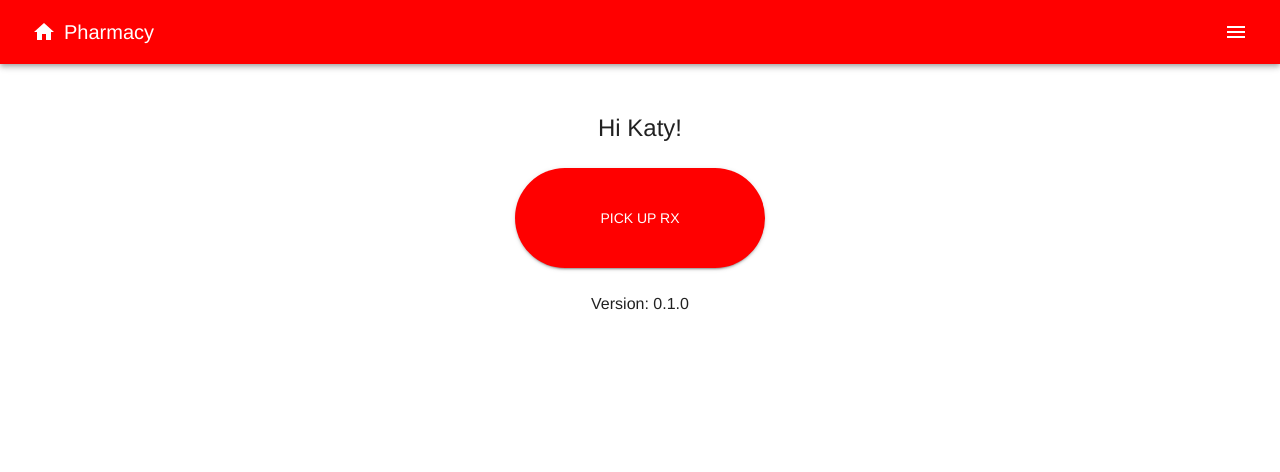
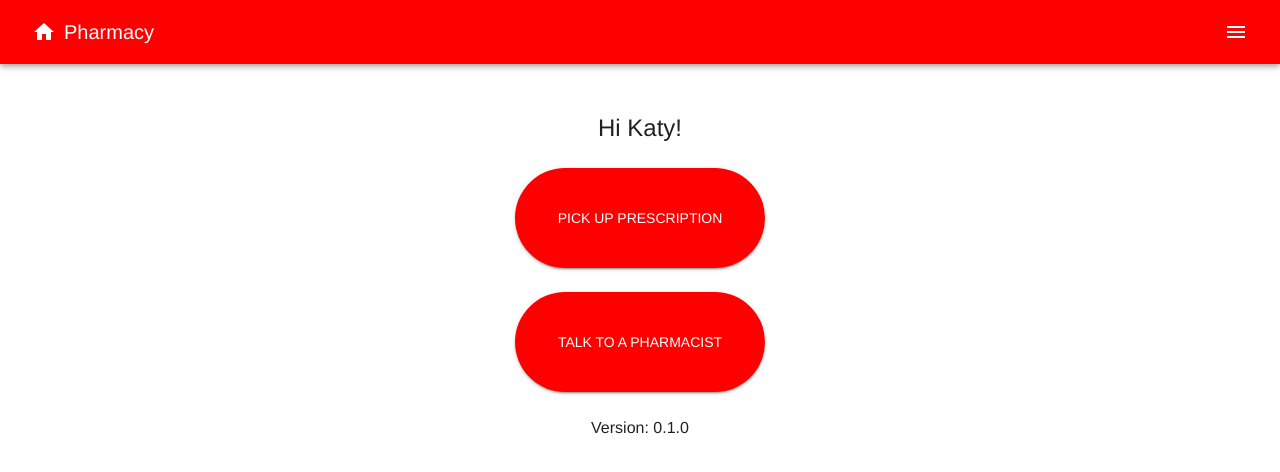
Before and after one commit to mstark5652/hackmidwest-pharma, a React app: page /#/ in a window 1280 px wide. Shown: the top 472 px of the page. Built offline with nearby package versions, Linux system fonts and the light colour scheme; no server answers.

Commit message:
Rx button clears activeRx and hides

```diff
--- a/src/components/AppProvider/AppProvider.js
+++ b/src/components/AppProvider/AppProvider.js
@@ -12,7 +12,8 @@ const LS_PRIVATE_KEY_KEY = 'pouch-priv-key'
 const defaultProfile = {
   data: {
     firstName: 'Katy',
-    lastName: ''
+    lastName: '',
+    activeRx: ['Red Pill','Blue Pill']
   }
 }
 const defaultKeyPair = {
@@ -26,7 +27,7 @@ const AppProvider = ({ children }) => {
   const [keyPair, setKeyPair] = useState(defaultKeyPair)
 
   const [{ apiResult, error }] = useFetch('https://api-rmtl2t3ega-uc.a.run.app/me') // 'http://localhost:8082/me'
-  // const [{ }, setPayload] = useFetch('http://localhost:8082/me', null, 'PATCH')
+  const [{ }, setPayload] = useFetch('https://api-rmtl2t3ega-uc.a.run.app/me', null, 'PATCH')
 
   useEffect(() => {
     if (error) {
@@ -65,13 +66,19 @@ const AppProvider = ({ children }) => {
     keyPair
   }
 
+  function handleUpdate(update){
+    //setPayload(update)
+    setData({data: Object.assign(data.data, update)})
+  }
+
   return (
     <AppContext.Provider value={{
       settings,
       setSettings,
       data,
       setData,
-      keyPair
+      keyPair,
+      setPayload: handleUpdate
     }}
     >
       {data && children}
--- a/src/views/Home.js
+++ b/src/views/Home.js
@@ -6,19 +6,37 @@ import Typography from '@mui/material/Typography'
 import Button from '@mui/material/Button'
 
 import useAppData from '../hooks/useAppData/useAppData'
+import useEventBus from '../hooks/useEventBus/useEventBus'
 
 const Home = () => {
-  const { data, keyPair } = useAppData()
+  const { data, keyPair , setPayload} = useAppData()
+  const bus = useEventBus()
+
+
+  function pushNotification(content){
+    bus.emit('show-notification',{content})
+  }
+
+  function handlePickup(){
+    pushNotification('Your meds are coming!');
+    setPayload({activeRx: []});
+  }
 
   return (
     <Box m={{ sx: 2, sm: 3 }} style={{display: 'flex', flexDirection: 'column', justifyContent: 'center', alignItems: 'center'}}>
       <br />
       <Typography variant='h5' component='h1'>Hi {data.data.firstName}!</Typography>
 
+      {data.data.activeRx.length ? <br /> : null}
+
+      {data.data.activeRx.length ? <Button variant="contained" onClick={() => handlePickup()}>
+          Pick up Prescription
+      </Button> : null}
+
       <br />
 
-      <Button variant="contained">
-          Pick up RX
+      <Button variant="contained" onClick={() => pushNotification('Hello')}>
+          Talk to a Pharmacist
       </Button>
 
     </Box>
```
